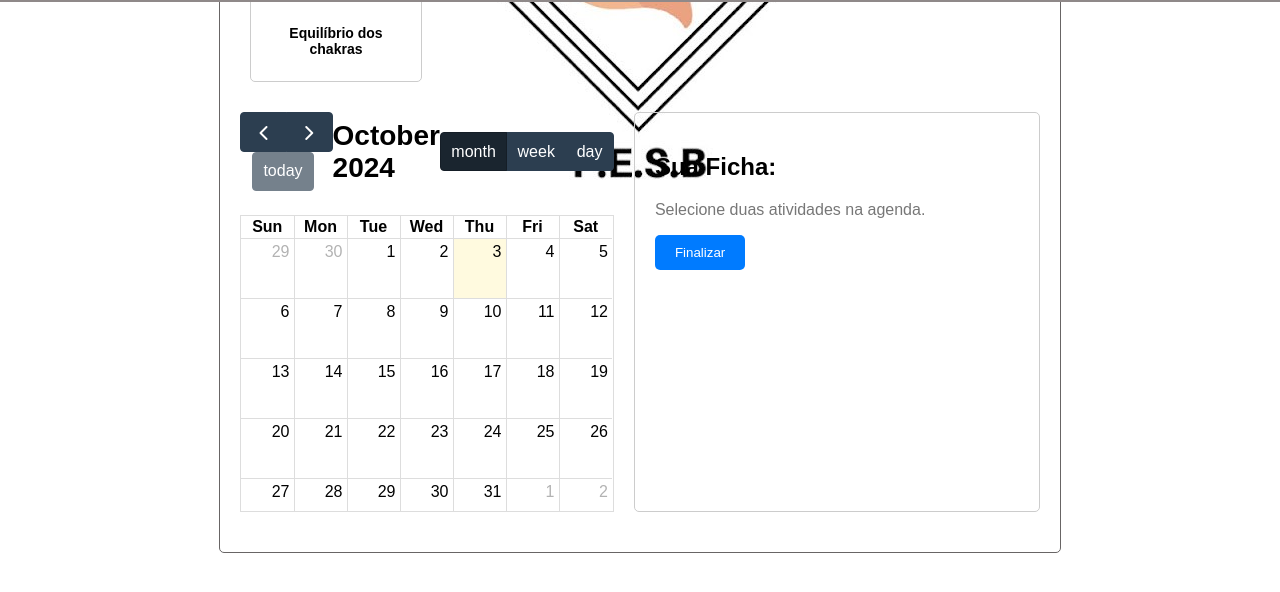
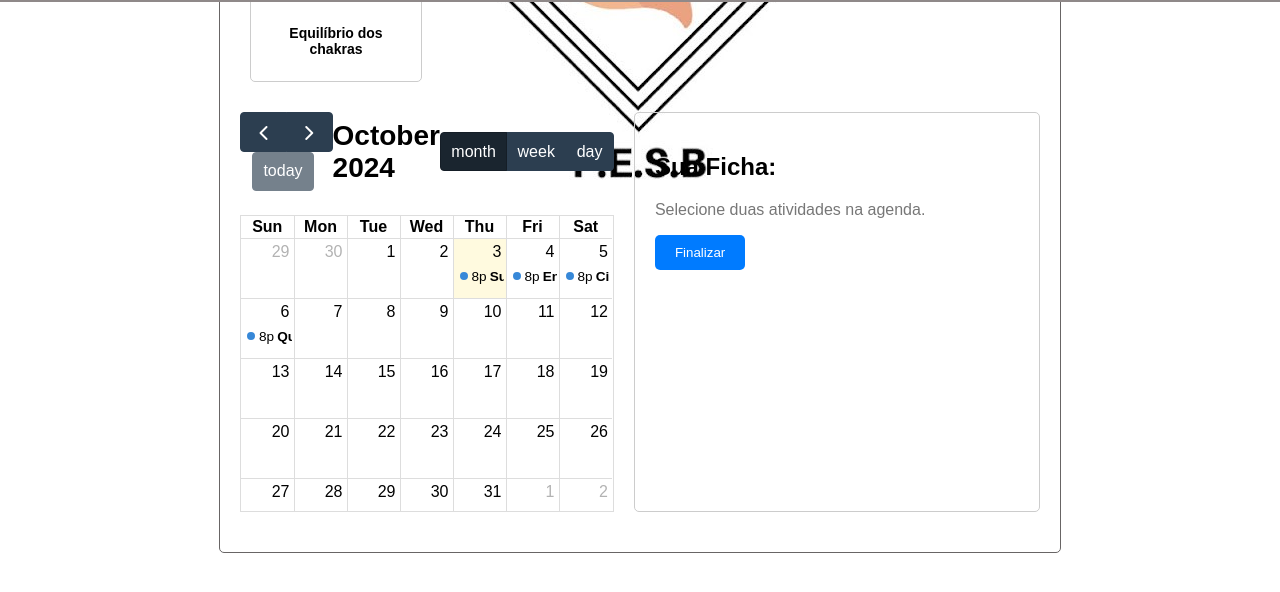
Before and after one commit to Richardluiz/Site-da-FESB, a plain HTML site: page ficha.html in a window 1280 px wide. Shown: the part 798-1390 px from the top of the page. Drawn offline with nearby package versions, Linux system fonts and the light colour scheme.

Commit message:
Atualizado

```diff
--- a/ficha.js
+++ b/ficha.js
@@ -33,7 +33,30 @@ document.addEventListener('DOMContentLoaded', function () {
           end: '2024-09-02T23:00:00'
         },
         {
-          title: 'Quilopraxia',
+          title: 'Quiropraxia',
+          start: '2024-10-06T20:00:00',
+          end: '2024-10-06T23:00:00'
+        },
+
+        {
+         title: 'Suporte Emocional',
+          start: '2024-10-03T20:00:00',
+          end: '2024-10-03T23:00:00',
+        },
+
+        {
+          title: 'Cirurgia Espiritual',
+          start: '2024-10-05T20:00:00', // Define o início e fim do evento "Cirurgia Espiritual"
+          end: '2024-10-05T23:00:00'
+        },
+        {
+          title: 'Energização',
+          start: '2024-10-04T20:00:00',
+          end: '2024-10-04T23:00:00'
+        },
+
+        {
+          title: 'Quiropraxia',
           start: '2024-09-01T18:00:00',
           end: '2024-09-01T23:00:00'
         }
--- a/fichas.css
+++ b/fichas.css
@@ -114,10 +114,9 @@ body {
     border: 1px solid #686565;
     border-radius: 5px;
     background-image: url('./src/FESB.jpeg');
-    justify-content: center;
     background: size 5px;
     background-repeat: no-repeat;
-    background-position: center;
+    background-position:center;
     background-attachment: fixed;
 }
 
```
